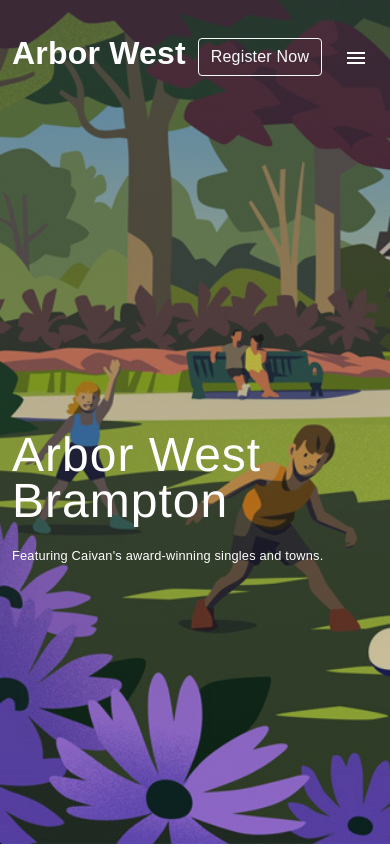
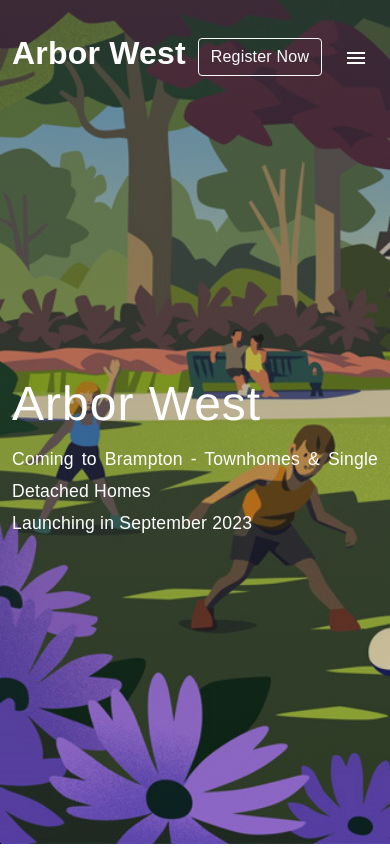
Before and after one commit to udbhavghimire/arbor-west, a PHP site: page / in a window 390 px wide. Shown: the top 848 px of the page. Run offline with PHP 8.4, Linux system fonts and the light colour scheme; some libraries are stand-ins or nearby versions; some web fonts are replaced.

Commit message:
hero section and email

```diff
--- a/contactForm.php
+++ b/contactForm.php
@@ -20,7 +20,7 @@ $mail->SMTPSecure = 'tls'; // Enable TLS encryption, `ssl` also accepted
 $mail->Port = 587; // TCP port to connect to
 
 $mail->setFrom('info@arborwesthome.ca', $_POST['name']);
-$mail->addAddress('ghimireudbhav@gmail.com');
+$mail->addAddress('milan@homebaba.ca');
 
 $mail->addReplyTo($_POST['email']);
 $mail->isHTML(true);
--- a/css/style.css
+++ b/css/style.css
@@ -158,7 +158,7 @@ font-family: "Helvetica Neue" !important;
 #hero .hero-container {
     position: relative;
     display: flex;
-    height: 120vh;
+    height: 110vh;
     justify-content: center;
     flex-direction: column;
 }
@@ -197,7 +197,7 @@ font-family: "Helvetica Neue" !important;
 }
 
 .headline-textt {
-    font-size: 1.3rem !important;
+    font-size: 1.8rem !important;
     font-weight: 500 !important;
     line-height: 2rem;
     text-align: justify;
@@ -300,6 +300,26 @@ font-family: "Helvetica Neue" !important;
         font-size: 2rem !important;
         margin-right: 0rem !important;
     }
+    #hero {
+        width: 100%;
+        height: 100vh;
+        background: linear-gradient(rgba(74, 73, 73, 0.5), rgba(40, 37, 37, 0.2)), url("../images/Arbor-West-Homes-Community.jpg") fixed;
+        background-size: cover;
+        position: relative;
+    }
+    #hero .hero-container {
+        position: relative;
+        display: flex;
+        height: 110vh;
+        justify-content: center;
+        flex-direction: column;
+    }
+    .headline-textt {
+        font-size: 1.1rem !important;
+        font-weight: 500 !important;
+        line-height: 2rem;
+        text-align: justify;
+    }
     #hero h1 {
         font-size: 48px;
         line-height: 46px;
@@ -310,12 +330,6 @@ font-family: "Helvetica Neue" !important;
         margin-left: auto;
         margin-right: auto;
     }
-    .headline-textt {
-        font-size: 0.8rem !important;
-        font-weight: 500 !important;
-        line-height: 2rem;
-        text-align: justify;
-    }
     .center-sm {
         text-align: center;
     }
--- a/index.php
+++ b/index.php
@@ -92,7 +92,7 @@
                             </li>
 
                             <li class="nav-item px-md-2 d-none d-md-block">
-                                <a href="#contact" class="btn btn-outline-light btn-lg fss">
+                                <a href="#Contact" class="btn btn-outline-light btn-lg fss">
                                     Register Now
             </a>
                             </li>
@@ -107,9 +107,9 @@
         <div class="container">
             <div class=" hero-container" >
                 <div >
-                <h1 class="main-titlee pb-0  mb-0 mt-2 mt-md-0" data-aos="fade-up" data-aos-duration="2000" data-aos-delay="50">Arbor West<br>Brampton</span>
+                <h1 class="main-titlee pb-0  mb-0 mt-2 mt-md-0" data-aos="fade-up" data-aos-duration="2000" data-aos-delay="50">Arbor West</span>
                 </h1>
-                <p class=" headline-textt mt-0 pt-3 text-white" data-aos="fade-up" data-aos-duration="2000" data-aos-delay="50"> Featuring Caivan's award-winning singles and towns.</p>
+                <p class=" headline-textt mt-0 pt-3 text-white" data-aos="fade-up" data-aos-duration="2000" data-aos-delay="50">Coming to Brampton - Townhomes & Single Detached Homes <br> Launching in September 2023</p>
                 </div>
             </div>
         </div>
@@ -242,7 +242,7 @@ This location is in Brampton. Nearby parks include Mount Pleasant Village Square
     <section class="mt-md-5 py-md-5" id = "faq">
         <div class="container mt-5" data-aos="fade-up" data-aos-duration="2000" data-aos-delay="50">
         <h2 class="fw-bold fs-1 mb-0 text-center justify-content-center" data-aos="fade-up">
-                    <span class="mx-1 pb-5">FAQ Arbor West Homes</span> </span>
+                    <span class="mx-1 pb-5"> Arbor West FAQ </span> </span>
                 </h2>
         <div class="accordion accordion-flush pt-4" id="accordionFlushExample">
   <div class="accordion-item">
@@ -280,7 +280,7 @@ This location is in Brampton. Nearby parks include Mount Pleasant Village Square
     </section>
 
     <section>
-        <div class="pt-5 " id="contact">
+        <div class="pt-5 " id="Contact">
             <div class="pt-5 mt-5 " data-aos="fade-up" data-aos-duration="2000" data-aos-delay="50">
                 <div class="row mx-0 " >
                     <!-- <div class="text-center pt-3 ">
```
